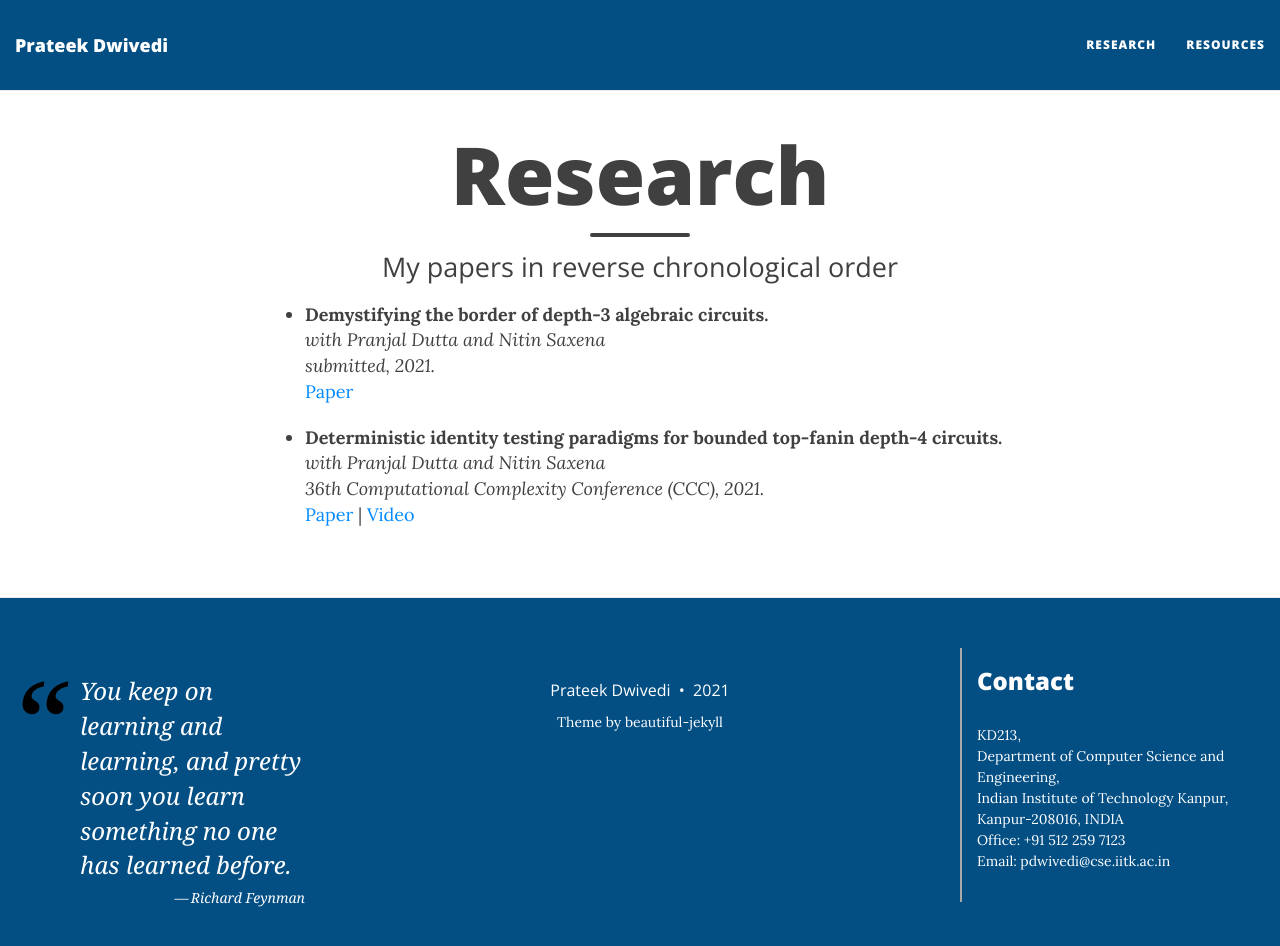
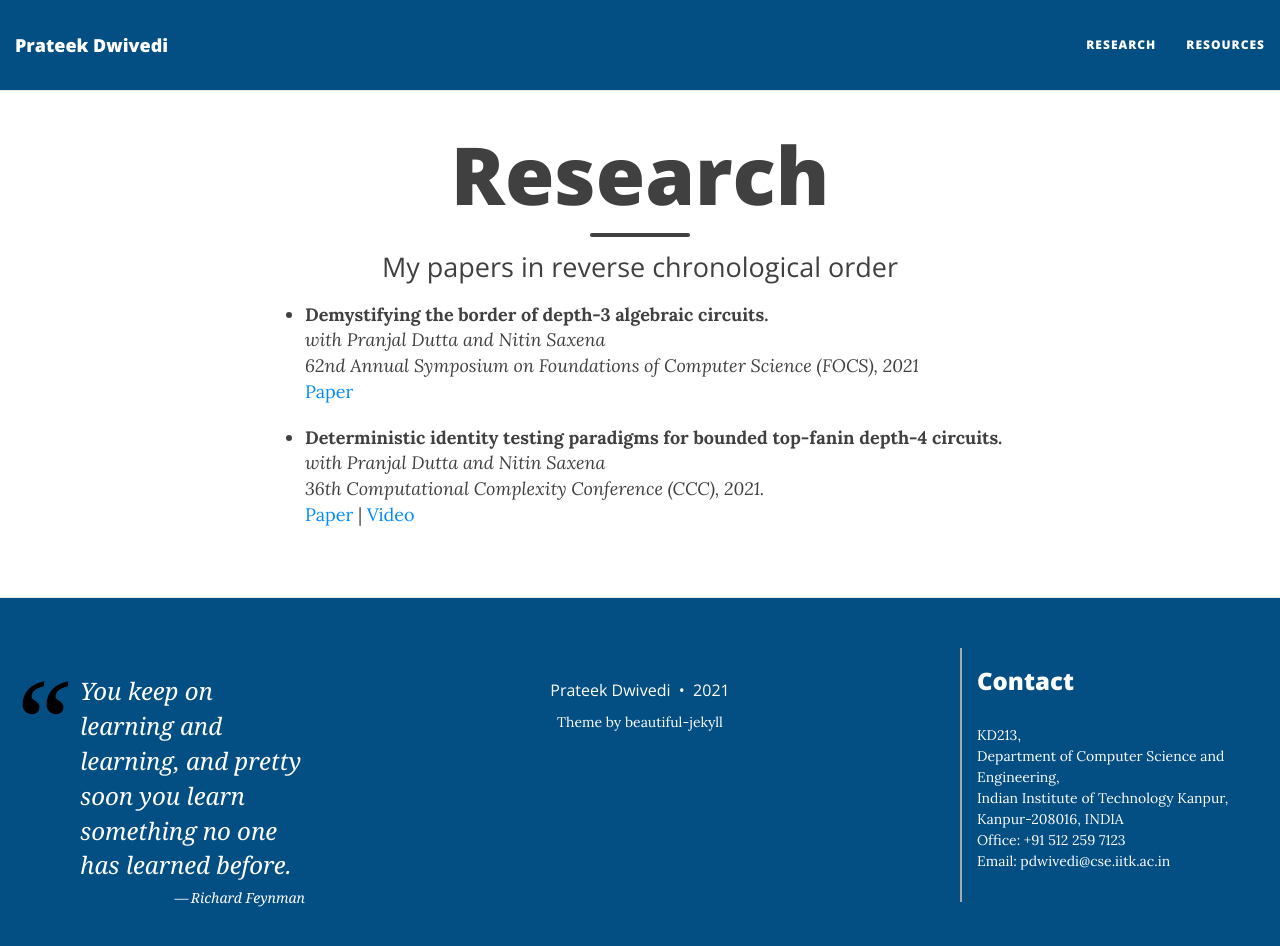
Before and after one commit to prateekdwv/prateekdwv.github.io, a Jekyll site: the page built from research.md, in a window 1280 px wide and 984 px high. Shown: the top 946 px of the window. Built offline with Jekyll 4.4.1, drawn with Linux system fonts in a browser that asks for light colours; nearby versions of some CDN libraries.

Commit message:
conf acceptance

```diff
--- a/research.md
+++ b/research.md
@@ -6,7 +6,7 @@ subtitle: My papers in reverse chronological order
 
 - Demystifying the border of depth-3 algebraic circuits.
 : *with Pranjal Dutta and Nitin Saxena* <br/>
-*submitted, 2021.*  <br/>
+*62nd Annual Symposium on Foundations of Computer Science (FOCS), 2021*  <br/>
 [Paper](/papers/border-depth3.pdf)
 
 - Deterministic identity testing paradigms for bounded top-fanin depth-4 circuits.
```
